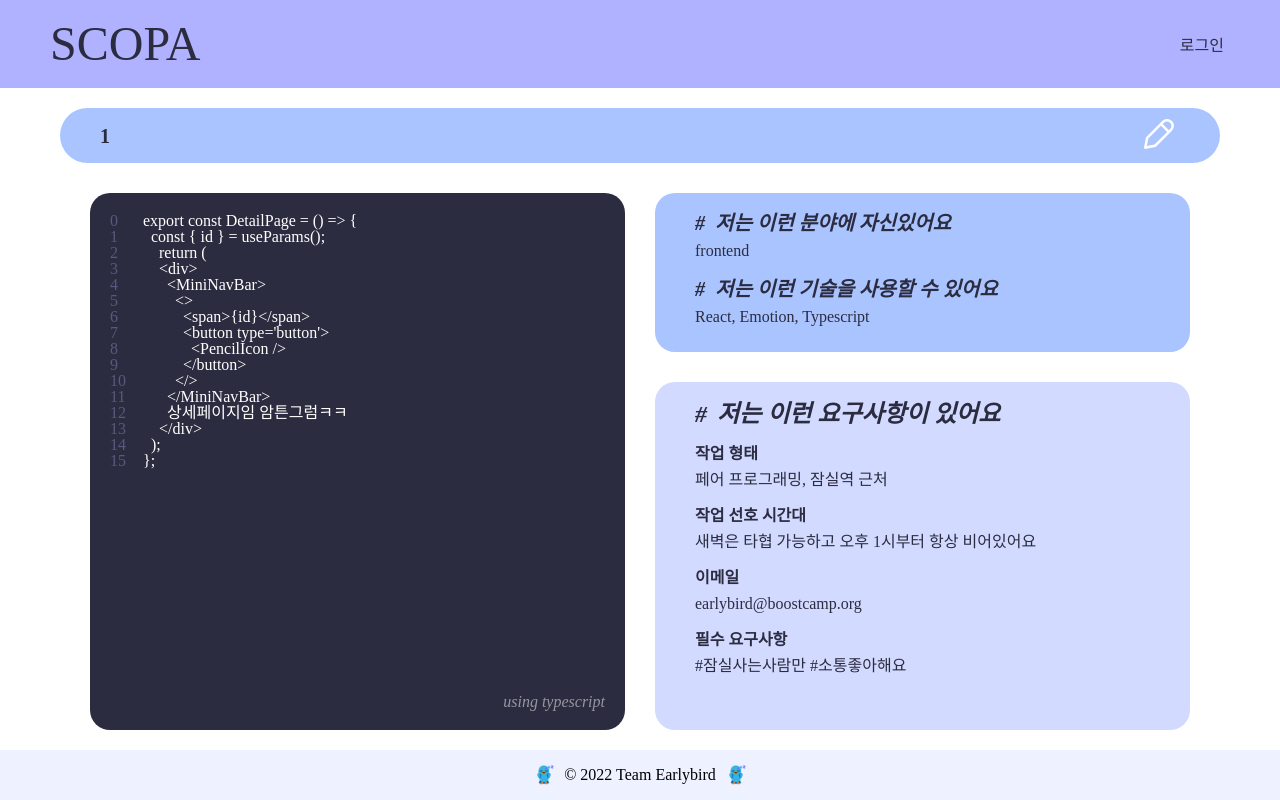
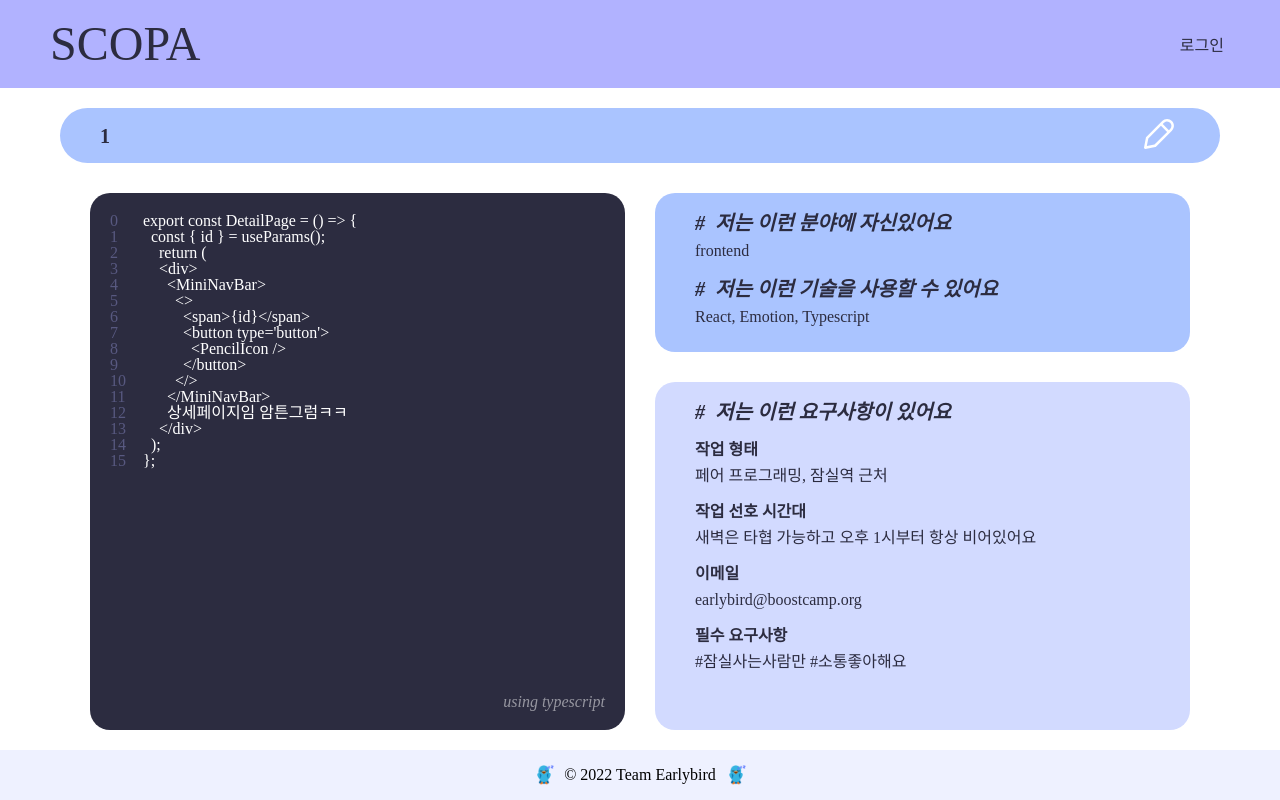
Before and after one commit to boostcampwm-2022/web25-SCOPA, a React (Create React App) app in the folder client/: page /detail/1 in a window 1280 px wide. Built offline with nearby package versions, Linux system fonts and the light colour scheme; no server answers.

Commit message:
design: 글씨 크기 살짝 조정

```diff
--- a/client/src/pages/DetailPage/BottomProfileBox.styles.ts
+++ b/client/src/pages/DetailPage/BottomProfileBox.styles.ts
@@ -12,7 +12,7 @@ export const profileBoxWrapperStyle = css({
 });
 
 export const subtitleStyle = css({
-  fontSize: FONT_SIZE.TITLE_24,
+  fontSize: FONT_SIZE.LARGE,
   fontStyle: 'italic',
   fontWeight: 600,
   marginBottom: COMMON_SIZE.PROFILE_BOX_DD_MARGIN_BOTTOM,
```
